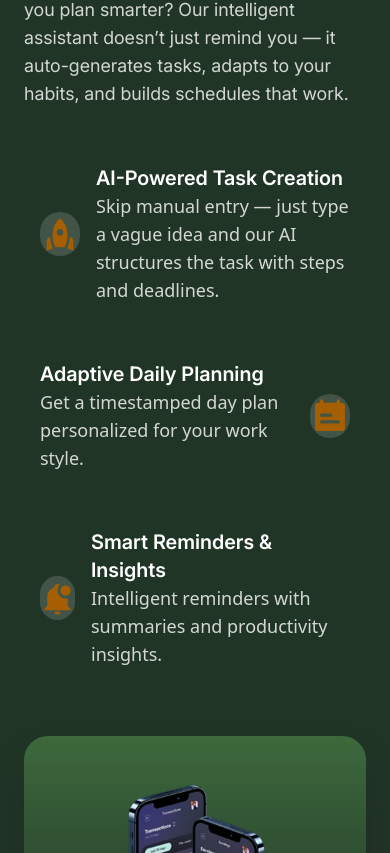
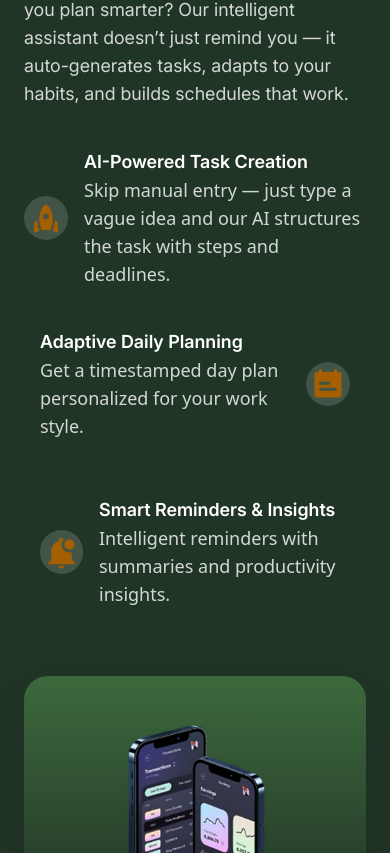
Before and after one commit to llRishanll/ai-productivity-dashboard, a React (Vite) app in the folder frontend/: page / in a window 390 px wide. Shown: the part 1211-2064 px from the top of the page. Built offline with nearby package versions, Linux system fonts and the light colour scheme; no server answers.

Commit message:
Added functionality to the CTA section on the Landing page.

```diff
--- a/frontend/src/components/CallToAction.jsx
+++ b/frontend/src/components/CallToAction.jsx
@@ -1,4 +1,22 @@
+import { useNavigate } from "react-router-dom";
+
 export default function CallToAction() {
+  const navigate = useNavigate();
+
+  const handleSubmit = (e) => {
+    e.preventDefault();
+    const emailInput = e.target.elements.email;
+    const email = emailInput.value.trim();
+
+    if (!email) {
+      alert("Please enter your email.");
+      return;
+    }
+
+    // browser will enforce basic pattern because type="email"
+    navigate(`/signup?email=${encodeURIComponent(email)}`);
+  };
+
   return (
     <section className="w-full bg-[#213527] text-white px-6 py-24 flex flex-col items-center text-center space-y-8 fade-in-group" data-stagger-delay="150">
       {/* Top Line */}
@@ -19,10 +37,15 @@ export default function CallToAction() {
       </p>
 
       {/* Email Input + Button */}
-      <form className="fade-in-item mt-6 flex flex-col sm:flex-row items-center gap-4 bg-[#1A1A1A]/90 px-2 py-2 rounded-md w-full max-w-xl">
+      <form
+        onSubmit={handleSubmit}
+        className="fade-in-item mt-6 flex flex-col sm:flex-row items-center gap-4 bg-[#1A1A1A]/90 px-2 py-2 rounded-md w-full max-w-xl"
+      >
         <input
           type="email"
+          name="email"
           placeholder="Enter your email address"
+          required
           className="bg-transparent outline-none text-white/80 text-[1.1rem] text-center md:text-left md:text-lg placeholder-white/40 w-full px-2 py-2 font-inter md:border-none border-2 border-white/10 rounded-md transition duration-300 focus:border-yellow-700 focus:ring-2 focus:ring-yellow-700 focus:ring-opacity-50"
         />
         <button
--- a/frontend/src/components/Features.jsx
+++ b/frontend/src/components/Features.jsx
@@ -31,15 +31,15 @@ export default function Features() {
           <div className="space-y-6 pt-4 fade-in-group" data-stagger-delay="150">
             {/* Card 1 */}
             <div className="fade-in-item">
-              <div className="group flex items-center gap-4 p-4 rounded-xl transition duration-300 hover:scale-105 hover:bg-[#253d2a] hover:shadow-xl">
-                <div className="text-yellow-700 flex items-center justify-center w-11 h-11 rounded-full bg-white/15">
+              <div className="group flex items-center gap-4 md:p-4 rounded-xl transition duration-300 hover:scale-105 hover:bg-[#253d2a] hover:shadow-xl">
+                <div className="text-yellow-700 text-xl flex items-center justify-center w-11 h-11 md:w-13 md:h-13 p-1 md:p-2 rounded-full bg-white/15">
                   {/* icon */}
                   <svg width={40} height={40} viewBox="0 0 24 24" fill="currentColor">
                     <path d="M4 22v-5.925q0-.5.238-.95T4.9 14.4l1.1-.725q.175 2.1.55 3.575t1.175 3.275zm5.225-2q-.875-1.65-1.3-3.5T7.5 12.675q0-3.125 1.238-5.887T12 2.6q2.025 1.425 3.263 4.188t1.237 5.887q0 1.95-.425 3.788T14.775 20zM12 13q.825 0 1.413-.587T14 11t-.587-1.412T12 9t-1.412.588T10 11t.588 1.413T12 13m8 9l-3.725-1.475q.8-1.8 1.175-3.275t.55-3.575l1.1.725q.425.275.663.725t.237.95z"></path>
                   </svg>
                 </div>
                 <div>
-                  <h4 className="text-white font-semibold font-inter text-xl">
+                  <h4 className="text-white font-semibold font-inter text-lg xl:text-xl">
                     AI-Powered Task Creation
                   </h4>
                   <p className="text-white/80 text-lg xl:text-xl">
@@ -52,7 +52,7 @@ export default function Features() {
             {/* Card 2 */}
             <div className="fade-in-item">
               <div className="group flex flex-row-reverse md:flex-row items-center gap-4 p-4 rounded-xl transition duration-300 hover:scale-105 hover:bg-[#253d2a] hover:shadow-xl">
-                <div className="text-yellow-700 flex items-center justify-center w-11 h-11 rounded-full bg-white/15">
+                <div className="text-yellow-700 text-xl flex items-center justify-center w-11 h-11 md:w-13 md:h-13 p-1 md:p-2 rounded-full bg-white/15">
                   {/* icon */}
                   <svg width={40} height={40} viewBox="0 0 48 48" fill="currentColor">
                     <defs><mask id="ipSSchedule0"><g fill="none" strokeLinecap="round" strokeWidth={4}><rect width={32} height={30} x={8} y={10} fill="#fff" stroke="#fff" strokeLinejoin="round" rx={2}></rect><path stroke="#fff" d="M14 6v8"></path><path stroke="#000" d="M25 23H14m20 8H14"></path><path stroke="#fff" d="M34 6v8"></path></g></mask></defs>
@@ -60,7 +60,7 @@ export default function Features() {
                   </svg>
                 </div>
                 <div>
-                  <h4 className="text-white font-semibold font-inter text-xl">
+                  <h4 className="text-white font-semibold font-inter text-lg xl:text-xl">
                     Adaptive Daily Planning
                   </h4>
                   <p className="text-white/80 text-lg xl:text-xl">
@@ -73,13 +73,13 @@ export default function Features() {
             {/* Card 3 */}
             <div className="fade-in-item">
               <div className="group flex items-center gap-4 p-4 rounded-xl transition duration-300 hover:scale-105 hover:bg-[#253d2a] hover:shadow-xl">
-                <div className="text-yellow-700 flex items-center justify-center w-11 h-11 rounded-full bg-white/15">
+                <div className="text-yellow-700 text-xl flex items-center justify-center w-11 h-11 md:w-13 md:h-13 p-1 md:p-2 rounded-full bg-white/15">
                   <svg width={35} height={35} viewBox="0 0 24 24" fill="currentColor">
                     <path d="M21 6.5c0 1.93-1.57 3.5-3.5 3.5S14 8.43 14 6.5S15.57 3 17.5 3S21 4.57 21 6.5m-2 5.29c-.5.13-1 .21-1.5.21A5.51 5.51 0 0 1 12 6.5c0-1.47.58-2.8 1.5-3.79A1.93 1.93 0 0 0 12 2c-1.1 0-2 .9-2 2v.29C7.03 5.17 5 7.9 5 11v6l-2 2v1h18v-1l-2-2zM12 23c1.11 0 2-.89 2-2h-4a2 2 0 0 0 2 2"></path>
                   </svg>
                 </div>
                 <div>
-                  <h4 className="text-white font-semibold font-inter text-xl">
+                  <h4 className="text-white font-semibold font-inter text-lg xl:text-xl">
                     Smart Reminders & Insights
                   </h4>
                   <p className="text-white/80 text-lg xl:text-xl">
--- a/frontend/src/components/Features2.jsx
+++ b/frontend/src/components/Features2.jsx
@@ -36,7 +36,8 @@ export default function UpcomingFeatures() {
           {/* Feature List */}
           <div className="space-y-6 pt-4 fade-in-group" data-stagger-delay="150">
             {/* Item 1 */}
-            <div className="fade-in-item group flex items-center gap-4 md:pl-4 md:pt-4 md:pb-4 rounded-xl transition duration-300 hover:scale-105 hover:bg-[#253d2a] hover:shadow-xl">
+            <div className="fade-in-item">
+            <div className="group flex items-center gap-4 md:pl-4 md:pt-4 md:pb-4 rounded-xl transition duration-300 hover:scale-105 hover:bg-[#253d2a] hover:shadow-xl">
               <div className="text-yellow-700 text-xl flex items-center justify-center w-11 h-11 md:w-13 md:h-13 p-1 md:p-2 rounded-full bg-white/15">
                 <svg xmlns="http://www.w3.org/2000/svg" width={40} height={40} viewBox="0 0 20 20"><path fill="currentColor" d="M12.5 4.5a2.5 2.5 0 1 1-5 0a2.5 2.5 0 0 1 5 0m5 .5a2 2 0 1 1-4 0a2 2 0 0 1 4 0m-13 2a2 2 0 1 0 0-4a2 2 0 0 0 0 4M6 9.25C6 8.56 6.56 8 7.25 8h5.5c.69 0 1.25.56 1.25 1.25V14a4 4 0 0 1-8 0zm-1 0c0-.463.14-.892.379-1.25H3.25C2.56 8 2 8.56 2 9.25V13a3 3 0 0 0 3.404 2.973A5 5 0 0 1 5 14zM15 14c0 .7-.144 1.368-.404 1.973Q14.794 16 15 16a3 3 0 0 0 3-3V9.25C18 8.56 17.44 8 16.75 8h-2.129c.24.358.379.787.379 1.25z"></path></svg>
               </div>
@@ -49,9 +50,11 @@ export default function UpcomingFeatures() {
                 </p>
               </div>
             </div>
+            </div>
 
             {/* Item 2 */}
-            <div className="fade-in-item group flex flex-row-reverse md:flex-row items-center gap-4 pt-2 pb-2 md:pl-4 md:pt-4 md:pb-4 rounded-xl transition duration-300 hover:scale-105 hover:bg-[#253d2a] hover:shadow-xl">
+            <div className="fade-in-item">
+            <div className="group flex flex-row-reverse md:flex-row items-center gap-4 pt-2 pb-2 md:pl-4 md:pt-4 md:pb-4 rounded-xl transition duration-300 hover:scale-105 hover:bg-[#253d2a] hover:shadow-xl">
               <div className="text-yellow-700 text-xl flex items-center justify-center w-11 h-11 md:w-13 md:h-13 p-1 md:p-2 rounded-full bg-white/15">
                 <svg xmlns="http://www.w3.org/2000/svg" width={40} height={40} viewBox="0 0 48 48"><defs><mask id="ipSTimer0"><g fill="none" strokeWidth={4}><circle cx={24} cy={28} r={16} fill="#fff" stroke="#fff"></circle><path stroke="#fff" strokeLinecap="round" strokeLinejoin="round" d="M28 4h-8m4 0v8m11 4l3-3"></path><path stroke="#000" strokeLinecap="round" strokeLinejoin="round" d="M24 28v-6m0 6h-6"></path></g></mask></defs><path fill="currentColor" d="M0 0h48v48H0z" mask="url(#ipSTimer0)"></path></svg>
               </div>
@@ -64,9 +67,11 @@ export default function UpcomingFeatures() {
                 </p>
               </div>
             </div>
+            </div>
 
             {/* Item 3 */}
-            <div className="fade-in-item group flex items-center gap-4 md:pl-4 md:pt-4 md:pb-4 rounded-xl transition duration-300 hover:scale-105 hover:bg-[#253d2a] hover:shadow-xl">
+            <div className="fade-in-item">
+            <div className="group flex items-center gap-4 md:pl-4 md:pt-4 md:pb-4 rounded-xl transition duration-300 hover:scale-105 hover:bg-[#253d2a] hover:shadow-xl">
               <div className="text-yellow-700 text-xl flex items-center justify-center w-11 h-11 md:w-13 md:h-13 p-1 md:p-2 rounded-full bg-white/15">
                 <svg xmlns="http://www.w3.org/2000/svg" width={30} height={30} viewBox="0 0 24 24"><path fill="currentColor" d="M12.5 6.5a5 5 0 1 1 10 0a5 5 0 0 1-10 0M2 2h9v9H2zm0 11h9v9H2zm11 0h9v9h-9z"></path></svg>
               </div>
@@ -79,6 +84,7 @@ export default function UpcomingFeatures() {
                 </p>
               </div>
             </div>
+            </div>
           </div>
 
         </div>
--- a/frontend/src/pages/Signup.jsx
+++ b/frontend/src/pages/Signup.jsx
@@ -1,13 +1,17 @@
 import { useState } from "react";
 import { useNavigate } from "react-router-dom";
 import { motion } from "framer-motion";
+import { useSearchParams } from "react-router-dom";
 import Header from "../components/Header";
 
 const baseUrl = import.meta.env.VITE_API_URL;
 
 export default function Signup() {
   const navigate = useNavigate();
-  const [form, setForm] = useState({ name: "", email: "", password: "" });
+  const [searchParams] = useSearchParams();
+  const initialEmail = searchParams.get("email") || "";
+  const [form, setForm] = useState({ name: "", email: initialEmail, password: "" });
+
   const [error, setError] = useState("");
   const [msg, setMsg] = useState("");
 
--- a/frontend/src/pages/dashboard/Dashboard.jsx
+++ b/frontend/src/pages/dashboard/Dashboard.jsx
@@ -21,7 +21,7 @@ export default function Dashboard() {
       transition={{ duration: 0.5}}
     >
     <Header />
-    <div className="flex-1 flex flex-col pt-[5.5rem]">
+    <div className="flex-1 flex flex-col pt-[5rem] md:pt-[5.5rem]">
       <div className="flex min-h-screen bg-[#1e3226] text-white">
         <Sidebar />
         <div className="p-8">
```
